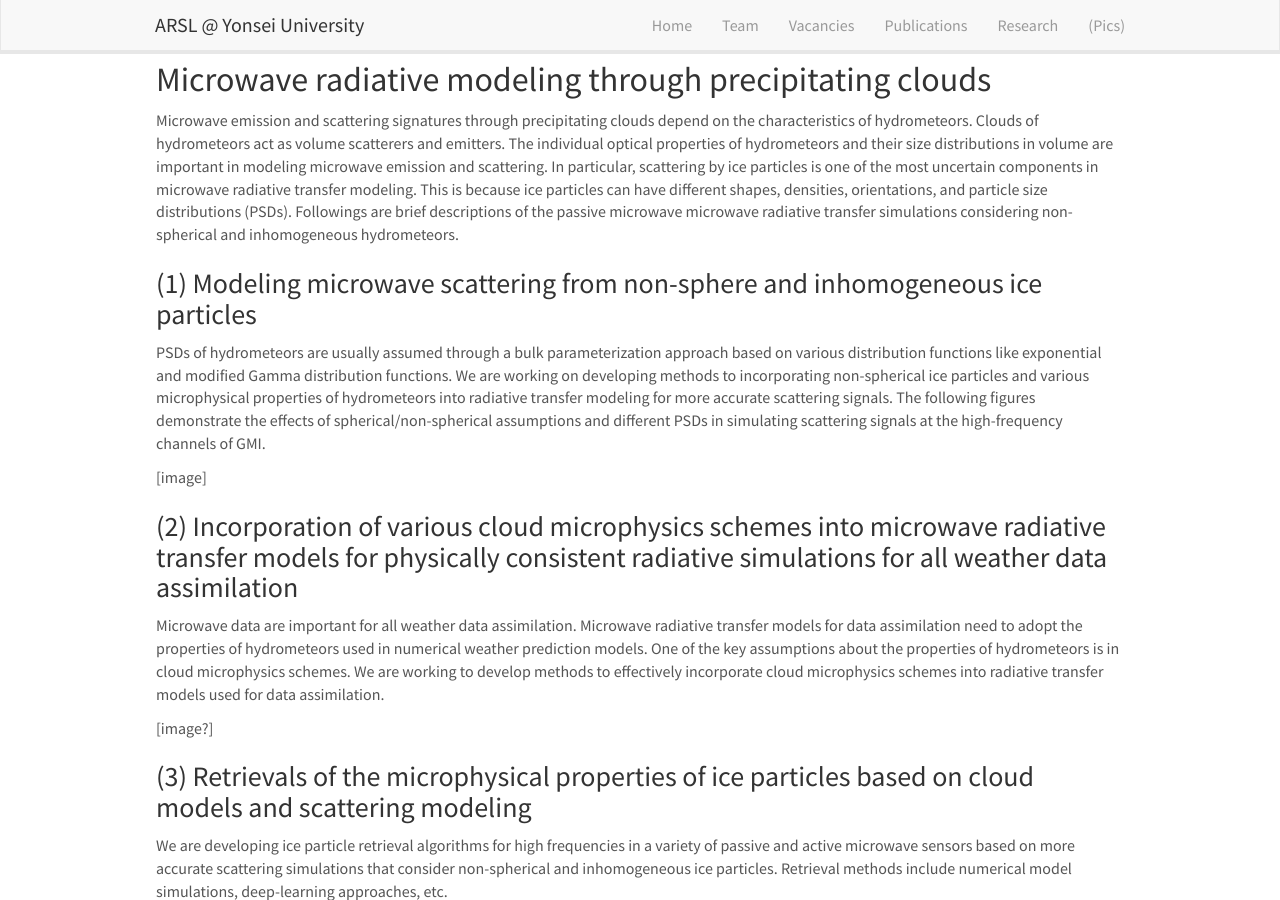
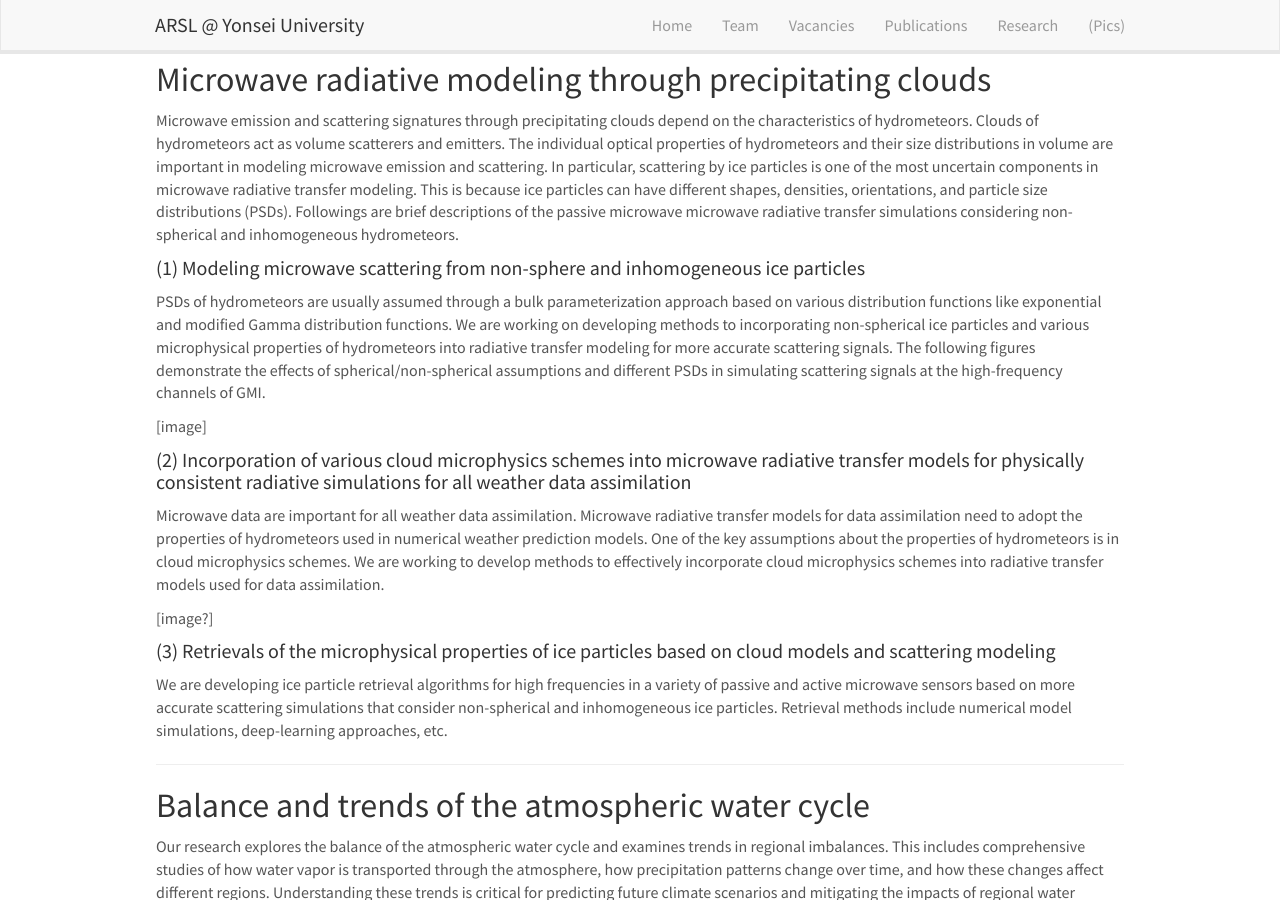
Before and after one commit to roo2003/roo2003.github.io, a Jekyll site: the page built from _pages/research.md, in a window 1280 px wide and 900 px high, scrolled down 3585 px. Built offline with Jekyll 4.4.1, drawn with Linux system fonts in a browser that asks for light colours; nearby versions of some CDN libraries.

```diff
--- a/_pages/research.md
+++ b/_pages/research.md
@@ -65,19 +65,19 @@ The water and ice phases estimated using the GMM-based algorithm are in good agr
 
 Microwave emission and scattering signatures through precipitating clouds depend on the characteristics of hydrometeors. Clouds of hydrometeors act as volume scatterers and emitters. The individual optical properties of hydrometeors and their size distributions in volume are important in modeling microwave emission and scattering. In particular, scattering by ice particles is one of the most uncertain components in microwave radiative transfer modeling. This is because ice particles can have different shapes, densities, orientations, and particle size distributions (PSDs). Followings are brief descriptions of the passive microwave microwave radiative transfer simulations considering non-spherical and inhomogeneous hydrometeors.
 
-### (1) Modeling microwave scattering from non-sphere and inhomogeneous ice particles
+#### (1) Modeling microwave scattering from non-sphere and inhomogeneous ice particles
 
 PSDs of hydrometeors are usually assumed through a bulk parameterization approach based on various distribution functions like exponential and modified Gamma distribution functions. We are working on developing methods to incorporating non-spherical ice particles and various microphysical properties of hydrometeors into radiative transfer modeling for more accurate scattering signals. The following figures demonstrate the effects of spherical/non-spherical assumptions and different PSDs in simulating scattering signals at the high-frequency channels of GMI.
 
 [image]
 
-### (2) Incorporation of various cloud microphysics schemes into microwave radiative transfer models for physically consistent radiative simulations for all weather data assimilation
+#### (2) Incorporation of various cloud microphysics schemes into microwave radiative transfer models for physically consistent radiative simulations for all weather data assimilation
 
 Microwave data are important for all weather data assimilation. Microwave radiative transfer models for data assimilation need to adopt the properties of hydrometeors used in numerical weather prediction models. One of the key assumptions about the properties of hydrometeors is in cloud microphysics schemes. We are working to develop methods to effectively incorporate cloud microphysics schemes into radiative transfer models used for data assimilation.
 
 [image?]
 
-### (3) Retrievals of the microphysical properties of ice particles based on cloud models and scattering modeling
+#### (3) Retrievals of the microphysical properties of ice particles based on cloud models and scattering modeling
 
 We are developing ice particle retrieval algorithms for high frequencies in a variety of passive and active microwave sensors based on more accurate scattering simulations that consider non-spherical and inhomogeneous ice particles. Retrieval methods include numerical model simulations, deep-learning approaches, etc.
 
```
